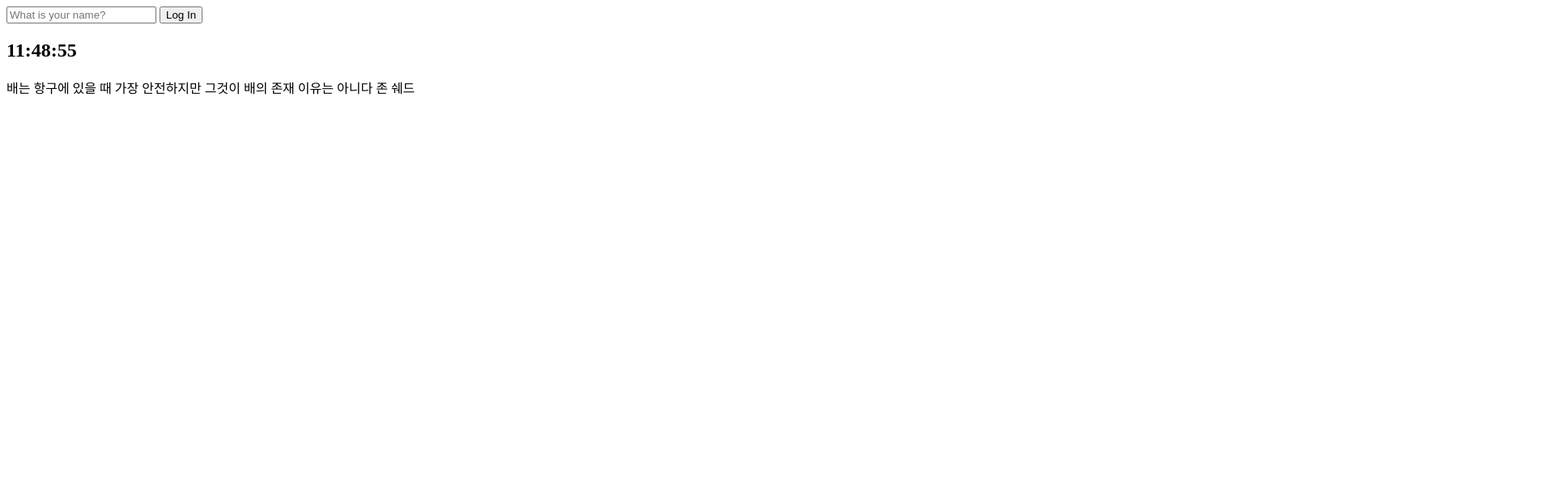
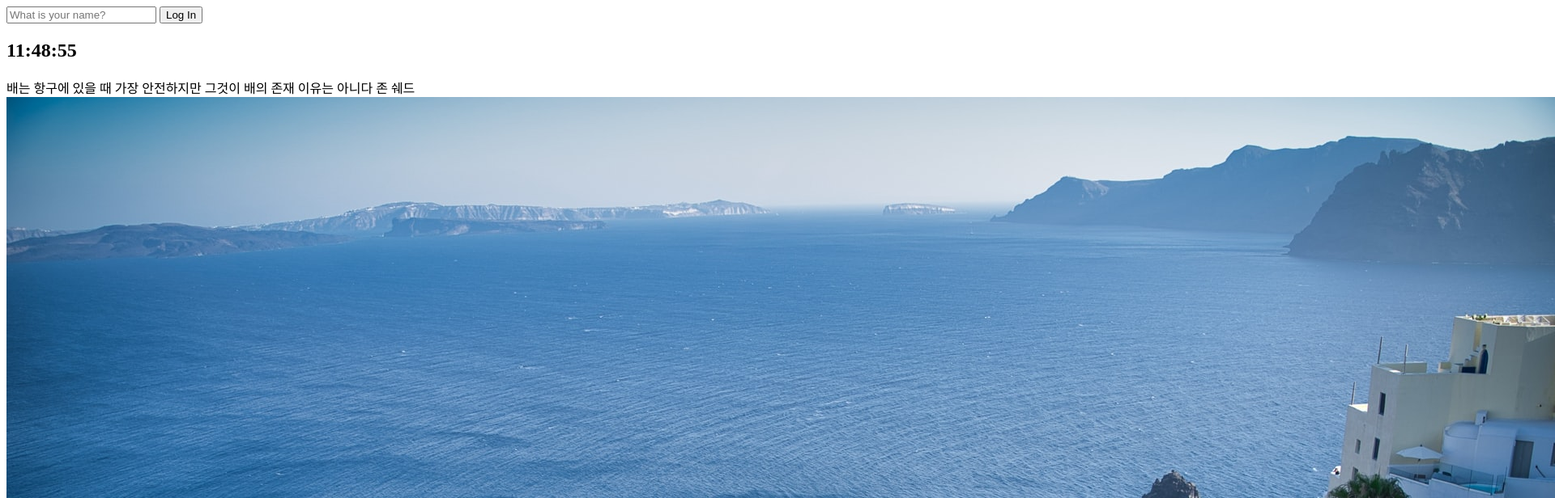
Before and after one commit to Yeomin01/Chrome-App, a plain HTML site: page index.html in a window 1280 px wide. Shown: the top 616 px of the page at 81% size, 1920 px wide, since content can reach past the window. Drawn offline with Linux system fonts and the light colour scheme.

Commit message:
Random Backgrounds

```diff
--- a/index.html
+++ b/index.html
@@ -26,5 +26,6 @@
     <script src="js/greeting.js"></script>
     <script src="js/clock.js"></script>
     <script src="js/quotes.js"></script>
+    <script src="js/backgrounds.js"></script>
   </body>
 </html>
--- /dev/null
+++ b/js/backgrounds.js
@@ -0,0 +1,13 @@
+const images = [
+    "0.jpeg",
+    "1.jpeg",
+    "2.jpeg"
+];
+
+const chosenImage = images[Math.floor(Math.random() * images.length)];
+
+const bgImage = document.createElement("img");
+
+bgImage.src = `images/${chosenImage}`;
+
+document.body.appendChild(bgImage);
```
Also changed, not shown: images/0.jpeg (added), images/1.jpeg (added), images/2.jpeg (added).
